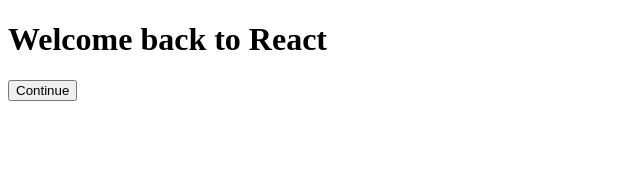
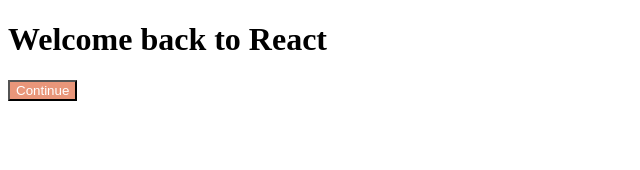
Before and after one commit to empodi/movie-app-2022, a React (Create React App) app: page / in a window 1280 px wide. Shown: the top 170 px of the page, without its empty margins (0-640 px from the left). Built offline with nearby package versions, Linux system fonts and the light colour scheme.

Commit message:
Button.module.css

```diff
--- a/package.json
+++ b/package.json
@@ -6,6 +6,7 @@
     "@testing-library/jest-dom": "^5.16.1",
     "@testing-library/react": "^12.1.2",
     "@testing-library/user-event": "^13.5.0",
+    "prop-types": "^15.8.1",
     "react": "^17.0.2",
     "react-dom": "^17.0.2",
     "react-scripts": "5.0.0",
--- a/src/Button.js
+++ b/src/Button.js
@@ -1,5 +1,12 @@
+import propTypes from "prop-types";
+import styles from "./Button.module.css";
+
 function Button({ text }) {
-  return <button>{text}</button>;
+  return <button className={styles.btn}>{text}</button>;
 }
 
+Button.propTypes = {
+  text: propTypes.string.isRequired,
+};
+
 export default Button;
--- /dev/null
+++ b/src/Button.module.css
@@ -0,0 +1,4 @@
+.btn {
+  background-color: darksalmon;
+  color: white;
+}
```
Also changed, not shown: 1 other file (tests, documents, lock files or other folders).
